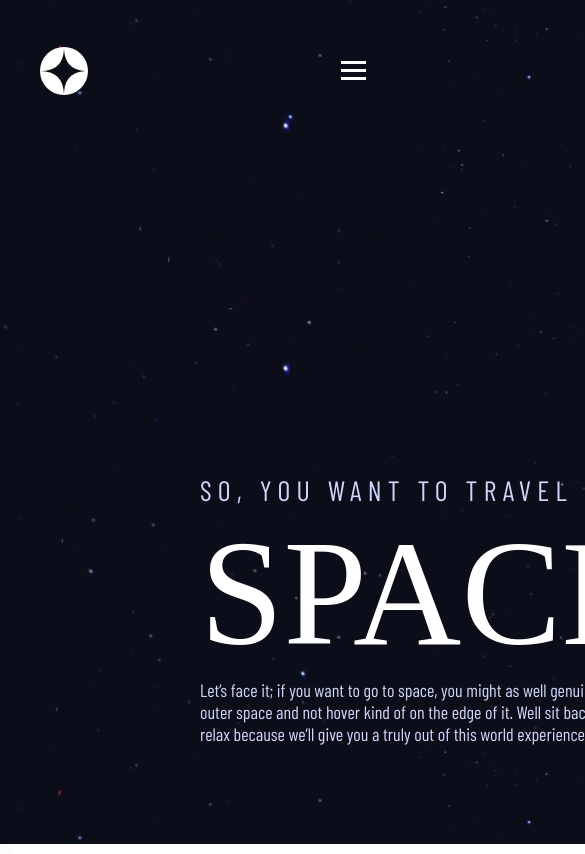
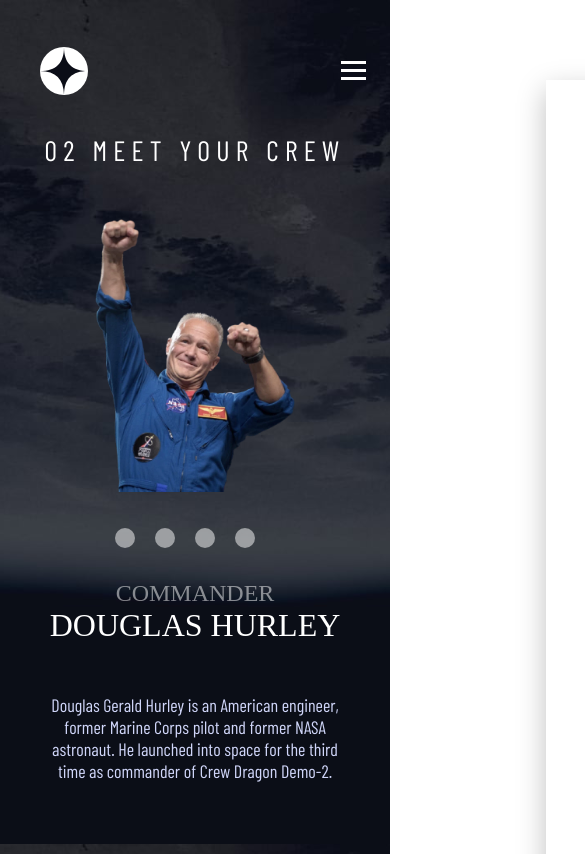
Before and after one commit to LucasLoe/space-tourism-multipage, a plain HTML site: page crew.html in a window 390 px wide. Shown: the top 854 px of the page, 585 px wide, since content can reach past the window. Drawn offline with nearby package versions, Linux system fonts and the light colour scheme; a web font is replaced by a local one.

Commit message:
crew + index finished + cleaning up unnecessary htmls

```diff
--- /dev/null
+++ b/crew.css
@@ -0,0 +1,157 @@
+body {
+    background: url('/assets/crew/background-crew-desktop.jpg') no-repeat center center fixed;
+    background-size: cover;
+    margin: 0;
+    padding: 0;
+    box-sizing: border-box;
+    height: calc(100vh - 40px);
+}
+
+#side-left {
+    max-width: 50%;
+    flex-shrink: 2;
+    margin-left: 5vw;
+    margin-right: 1vw;
+    height: 80%;
+}
+
+#side-right {
+    max-width: 500px;
+    width: 40%;
+    text-align: center;
+    position: relative;
+    flex-shrink: 1;
+    margin-right: 5vw;
+    height: 100%;
+}
+
+
+#side-right img {
+    width: 100%;
+    position: absolute;
+    bottom: 0;
+    right:0;
+}
+
+h5 {
+    margin: 100px 0 0 5vw;
+    color: var(--white);
+}
+
+.crew-image {
+    width: 100%;
+}
+
+.site-container {
+    box-sizing: border-box;
+    position: absolute;
+    bottom: 0;
+    margin: 0;
+}
+
+.site-container > *{
+    box-sizing: border-box;
+}
+
+#side-left #crew-job {
+    opacity: 0.5;
+}
+
+#side-left #crew-bio {
+    height: 10rem;
+    max-width: 60ch;
+}
+
+#side-left #crew-name {
+    margin-bottom: 50px;
+}
+
+#button-row {
+    display: flex;
+    justify-content: flex-start;
+}
+
+button {
+    height: 20px;
+    width: 20px;
+    border-radius: 50%;
+    background-color: var(--light);
+    opacity: 0.5;
+    margin-right: 20px;
+    cursor: pointer;
+    border: none;
+    outline: none;
+    box-shadow: none;;
+}
+
+button:hover {
+    position: relative;
+    transform: rotate(45deg) scale(1.2);
+    border-radius: 5px;
+}
+
+.active-dot {
+    opacity: 1 !important;
+}
+
+@media only screen and (max-width: 768px) {
+
+    body {
+        background: url('/assets/crew/background-crew-tablet.jpg') no-repeat center center fixed;
+        background-size: cover;
+    }
+
+    .site-container {
+        position: static;
+        height: unset
+    }
+
+    #side-right{
+        width: auto;
+        margin: 20px auto;
+        order: 1;
+    }
+    #side-left{
+        width: 100%;
+        max-width: 90%;
+        margin: 0 auto;
+        order: 2;
+        display: flex;
+        flex-direction: column;
+    }
+
+    h5 {
+        margin: 2rem 0;
+        text-align: center;
+        width: 100%;
+    }
+
+    #side-right img{
+        width: auto;
+        height: 70vw;
+        position: static;
+    }
+
+    #side-left > * {
+        text-align: center;
+        margin: auto;
+        order: 2;
+    }
+
+    #button-row {
+        justify-content: center;
+        order: 1;
+        margin: 1rem 0  2rem 0;
+    }
+
+    h1 {
+        margin: 1rem 0 !important;
+    }
+}
+
+@media only screen and (max-width: 370px) {
+    body {
+        background: url('/assets/crew/background-crew-mobile.jpg') no-repeat center center fixed;
+        background-size: cover;
+    }
+}
--- a/index.html
+++ b/crew.html
@@ -7,7 +7,7 @@
   <link rel="icon" type="image/png" sizes="32x32" href="./assets/favicon-32x32.png">
   <link rel="stylesheet" href="/navbar.css">
   <link rel="stylesheet" href="/global.css">
-  <link rel="stylesheet" href="/index.css">
+  <link rel="stylesheet" href="/crew.css">
 
 
 
@@ -40,25 +40,26 @@
         </nav>
     </header>
 
+    <h5>02 Meet your crew</h5>
+
     <div class="site-container">
-        <div id="site-left">
-            <h5>So, you want to travel to</h5>
-            <h1>Space</h1>
-            <p>
-                Let’s face it; if you want to go to space, you might as well genuinely go to
-                outer space and not hover kind of on the edge of it. Well sit back, and relax
-                because we’ll give you a truly out of this world experience!
-            </p>
+        <div id="side-left">
+            <h4 id="crew-job">Job</h4>
+            <h3 id="crew-name">Some Name</h3>
+            <p id="crew-bio"> This is text</p>
+            <div id="button-row">
+                <button id="dot-0" onclick="chooseByDot(event)">0</button>
+                <button id="dot-1" onclick="chooseByDot(event)">1</button>
+                <button id="dot-2" onclick="chooseByDot(event)">2</button>
+                <button id="dot-3" onclick="chooseByDot(event)">3</button>
+            </div>
         </div>
 
         <div id="side-right">
-            <div id="round-container">
-                <button>Explore</button>
-            </div>
+            <img class="crew-image" src="/assets/crew/image-anousheh-ansari.png">
         </div>
     </div>
-
-
   <script src="/navbar.js" defer></script>
+  <script src="/crew.js" defer></script>
 </body>
 </html>
--- /dev/null
+++ b/crew.js
@@ -0,0 +1,61 @@
+var crewState = 0
+
+fetch('/data.json').then(
+    res => {
+        res.json().then(
+            data => {
+                window.globalData = data;
+                renderData(data)
+            }
+        )
+    }
+)
+
+function chooseByDot(event){
+    if (event.target.id == 'dot-0') {
+        crewState = 0;
+        setDotState(crewState)
+        renderData(globalData)
+    }
+    else if (event.target.id == 'dot-1') {
+        crewState = 1;
+        setDotState(crewState)
+        renderData(globalData)
+    }
+    else if (event.target.id == 'dot-2') {
+        crewState = 2;
+        setDotState(crewState)
+        renderData(globalData)
+    }
+    else if (event.target.id == 'dot-3') {
+        crewState = 3;
+        setDotState(crewState)
+        renderData(globalData)
+    }
+}
+
+function renderData(data) {
+    jobTag = document.getElementById('crew-job');
+    nameTag = document.getElementById('crew-name');
+    imgTag = document.getElementsByClassName('crew-image')[0];
+    bioTag = document.getElementById('crew-bio');
+
+    dataSubSet = data.crew[crewState]
+
+    jobTag.innerText = dataSubSet.role;
+    nameTag.innerText = dataSubSet.name;
+    bioTag.innerText = dataSubSet.bio;
+    imgTag.src = dataSubSet.images.webp;
+}
+
+function setDotState(crewState) {
+    dotId = 'dot-' + crewState.toString();
+    activeDot = document.getElementById(dotId)
+    buttonList = document.getElementsByTagName('button')
+
+    for (const e of buttonList){
+        e.classList.remove('active-dot');
+    }
+
+    activeDot.classList.add('active-dot')
+}
--- /dev/null
+++ b/destination.css
@@ -0,0 +1,37 @@
+body {
+    background: url('/assets/destination/background-destination-desktop.jpg') no-repeat center center fixed;
+    background-size: cover;
+    margin: 0;
+    padding: 0;
+    box-sizing: border-box;
+}
+
+#side-right {
+    width: 400px;
+    text-align: center;
+    flex-shrink: 2;
+}
+
+@media only screen and (max-width: 768px) {
+    body {
+        background: url('/assets/destination/background-destination-tablet.jpg') no-repeat center center fixed;
+        background-size: cover;
+    }
+    #side-right{
+        width: 100%;
+    }
+    #side-left > * {
+        text-align: center;
+        margin: auto
+    }
+    h1 {
+        margin: 1rem 0 !important;
+    }
+}
+
+@media only screen and (max-width: 370px) {
+    body {
+        background: url('/assets/destination/background-destination-mobile.jpg') no-repeat center center fixed;
+        background-size: cover;
+    }
+}
--- a/global.css
+++ b/global.css
@@ -79,7 +79,7 @@ a {
     justify-content: space-between;
     align-items: baseline;
     width: 100%;
-    padding: 0 200px;
+    padding: 0 5%;
     height: calc(100vh - 200px);
     box-sizing: border-box;
 }
@@ -87,5 +87,42 @@ a {
 .site-container > * {
     align-self: flex-end;
     width: fit-content;
-    max-width: 450px;
+    max-width: 500px;
 }
+
+@media only screen and (min-width: 500px) and (max-width: 768px) {
+    .site-container {
+        flex-direction: column;
+        padding: 0;
+    }
+
+    .site-container > * {
+        margin: 50px auto;
+    }
+
+}
+
+@media only screen and (max-width: 500px) {
+    .site-container {
+        flex-direction: column;
+        max-width: unset;
+        width: 100%;
+    }
+
+    h1 {
+        font-size: 80px !important;
+    }
+    h2 {
+        font-size: 60px !important;
+    }
+    h3 {
+        font-size: 32px !important;
+    }
+    h4 {
+        font-size: 24px !important;
+    }
+
+    .site-container > * {
+        margin: 50px auto;
+    }
+}
--- a/index.css
+++ b/index.css
@@ -1,5 +1,5 @@
 body {
-    background-image: url('/assets/home/background-home-desktop.jpg');
+    background: url('/assets/home/background-home-desktop.jpg') no-repeat center center fixed;
     background-size: cover;
     margin: 0;
     padding: 0;
@@ -7,8 +7,8 @@ body {
 }
 
 button {
-    height: 280px;
-    width: 280px;
+    height: 200px;
+    width: 200px;
     background-color: var(--white);
     border: none;
     box-shadow: none;
@@ -28,7 +28,43 @@ button:hover {
     animation-fill-mode: forwards;
 }
 
+#side-right {
+    width: 400px;
+    text-align: center;
+    flex-shrink: 2;
+}
+
 @keyframes border-animation {
     from{outline: 50px solid rgba(11,13,23,0)}
     to{outline: 50px solid rgba(11,13,23,0.6)}
 }
+
+@media only screen and (max-width: 768px) {
+    body {
+        background: url('/assets/home/background-home-tablet.jpg') no-repeat center center fixed;
+        background-size: cover;
+    }
+    button {
+        margin:0;
+    }
+    button:hover {
+        outline: 30px solid rgba(11,13,23,0);
+    }
+    #side-right{
+        width: 100%;
+    }
+    #side-left > * {
+        text-align: center;
+        margin: auto
+    }
+    h1 {
+        margin: 1rem 0 !important;
+    }
+}
+
+@media only screen and (max-width: 370px) {
+    body {
+        background: url('/assets/home/background-home-mobile.jpg') no-repeat center center fixed;
+        background-size: cover;
+    }
+}
--- a/navbar.css
+++ b/navbar.css
@@ -34,17 +34,28 @@
 }
 
 .nav-item {
-    margin-left: 5rem;
+    margin-left: 6vw;
 }
 
 .nav-link{
     font-size: 1.6rem;
     font-weight: 400;
     color: var(--light);
+    position: relative;
+
 }
 
 .nav-link:hover{
     color: var(--medium);
+    animation-name: 'nav-link-jump';
+    animation-duration: 0.1s;
+    animation-timing-function: ease-out;
+    animation-fill-mode: forwards;
+}
+
+@keyframes nav-link-jump {
+    from {top: 0rem;}
+    to {top: -0.3rem;}
 }
 
 .nav-logo {
@@ -54,28 +65,31 @@
 }
 
 @media only screen and (max-width: 768px) {
+    header {
+        margin:0 ;
+    }
+
     .nav-menu {
         position: fixed;
-        left: -100%;
+        right: -100%;
         top: 5rem;
         flex-direction: column;
-        background-color: var(--dark);
-        opacity: 0.7;
-        backdrop-filter: blur(20px);
-        width: 100%;
-        border-radius: 10px;
+        align-items: flex-start;
+        justify-content: flex-start;
+        backdrop-filter:  blur(40px) brightness(100%);
+        width: 60%;
         text-align: center;
         transition: 0.3s;
-        box-shadow:
-            0 10px 27px rgba(0, 0, 0, 0.05);
+        box-shadow: 0 10px 27px rgba(0, 0, 0, 0.25);
+        z-index: 10;
     }
 
     .nav-menu.active {
-        left: 0;
+        right: 0;
     }
 
     .nav-item {
-        margin: 2.5rem 0;
+        margin: 2rem 0;
     }
 
     .hamburger {
--- /dev/null
+++ b/technology.css
@@ -0,0 +1,37 @@
+body {
+    background: url('/assets/technology/background-technology-desktop.jpg') no-repeat center center fixed;
+    background-size: cover;
+    margin: 0;
+    padding: 0;
+    box-sizing: border-box;
+}
+
+#side-right {
+    width: 400px;
+    text-align: center;
+    flex-shrink: 2;
+}
+
+@media only screen and (max-width: 768px) {
+    body {
+        background: url('/assets/technology/background-technology-tablet.jpg') no-repeat center center fixed;
+        background-size: cover;
+    }
+    #side-right{
+        width: 100%;
+    }
+    #side-left > * {
+        text-align: center;
+        margin: auto
+    }
+    h1 {
+        margin: 1rem 0 !important;
+    }
+}
+
+@media only screen and (max-width: 370px) {
+    body {
+        background: url('/assets/technology/background-technology-mobile.jpg') no-repeat center center fixed;
+        background-size: cover;
+    }
+}
```
Also changed, not shown: crew-commander.html (deleted, +0 -27 lines), crew-engineer.html (deleted, +0 -27 lines), crew-pilot.html (deleted, +0 -28 lines), crew-specialist.html (deleted, +0 -27 lines), destination-europa.html (deleted, +0 -38 lines), destination-mars.html (deleted, +0 -37 lines), destination-moon.html (deleted, +0 -37 lines), technology-capsule.html (deleted, +0 -32 lines), technology-spaceport.html (deleted, +0 -32 lines), destination.html (added), destination.js (added).
